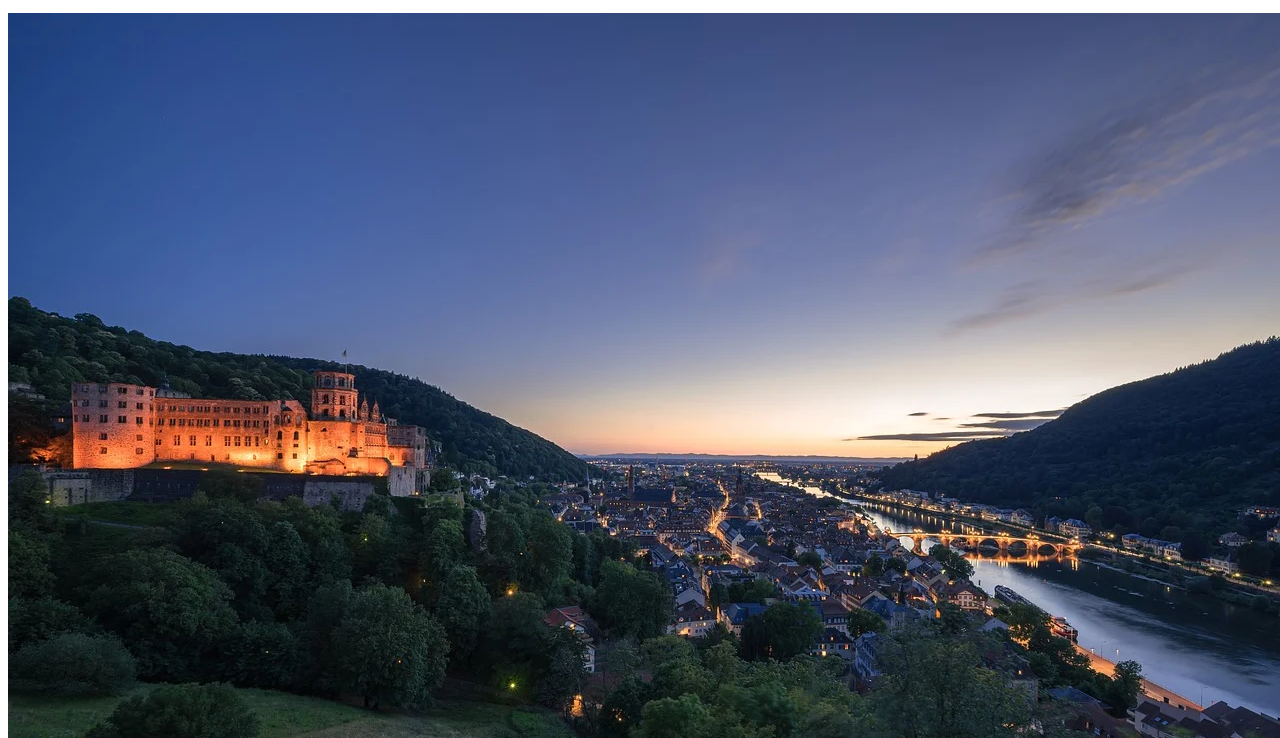
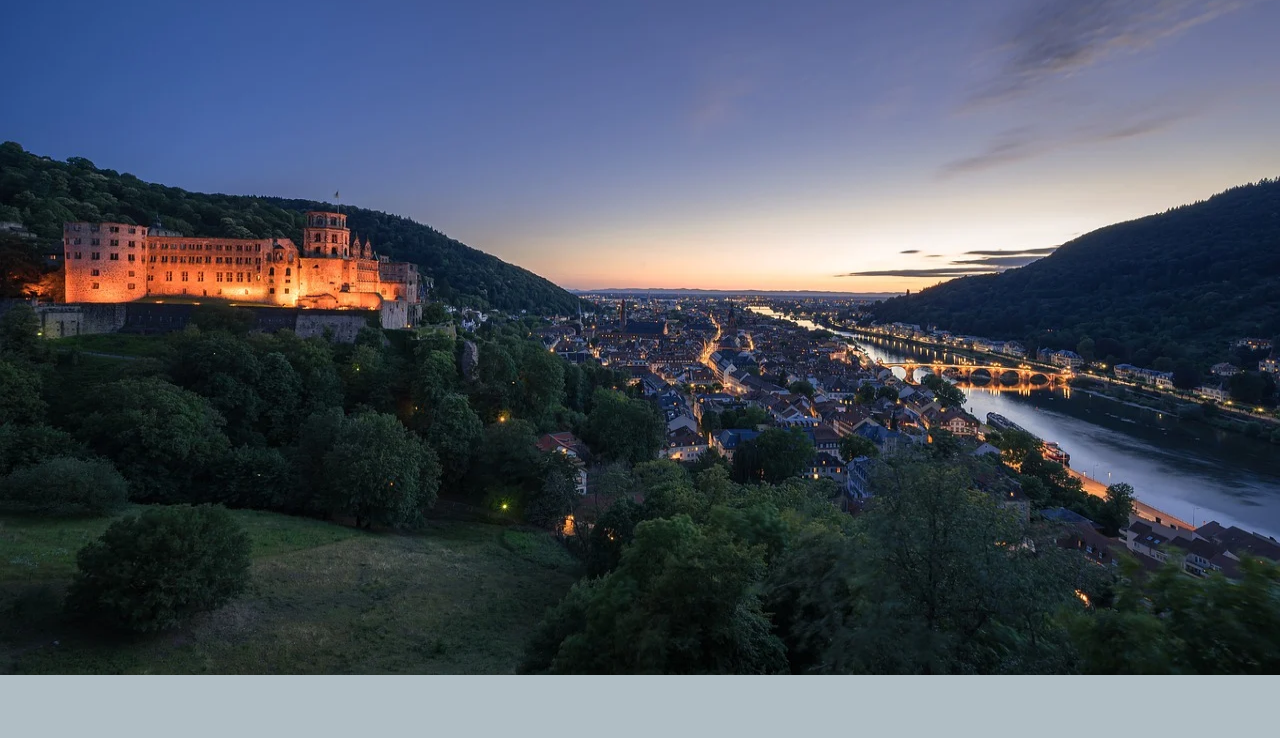
Before and after one commit to HeeyeonJeong/momentum, a plain HTML site: page index.html in a window 1280 px wide. Shown: the part 125-863 px from the top of the page. After the commit the page ends 800 px from the top, so only its background shows below. Drawn offline with Linux system fonts and the light colour scheme.

Commit message:
backImg js file css 추가

```diff
--- a/style.css
+++ b/style.css
@@ -1,3 +1,13 @@
+* {
+  margin: 0;
+  padding: 0;
+}
+
+body {
+  background-color: #b0bec5;
+}
+
+/* user */
 .form,
 .greetings {
   display: none;
@@ -6,3 +16,23 @@
 .showing {
   display: block;
 }
+
+/* backImg */
+.bgImage {
+  position: absolute;
+  top: 0;
+  left: 0;
+  width: 100%;
+  height: 100%;
+  z-index: -1;
+  animation: bgImg 0.7s;
+}
+
+@keyframes bgImg {
+  from {
+    opacity: 0;
+  }
+  to {
+    opacity: 1;
+  }
+}
```
